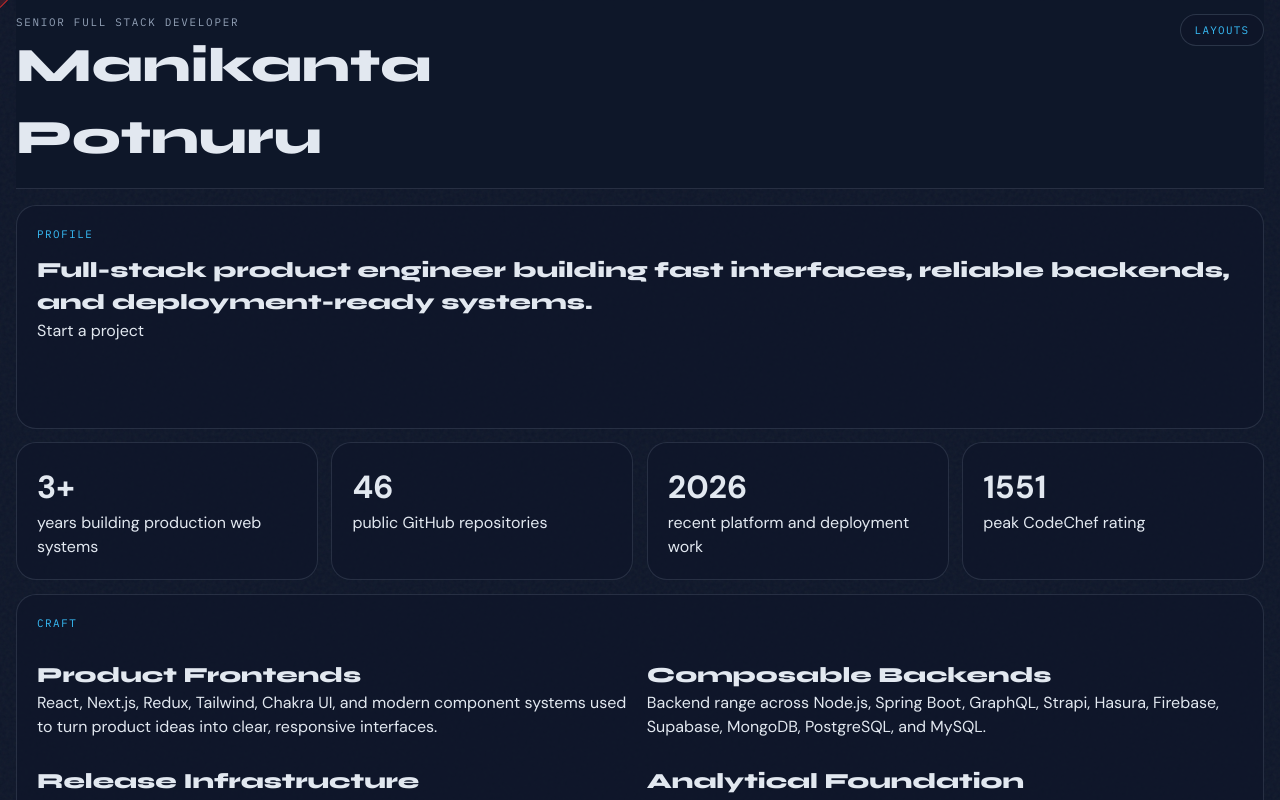
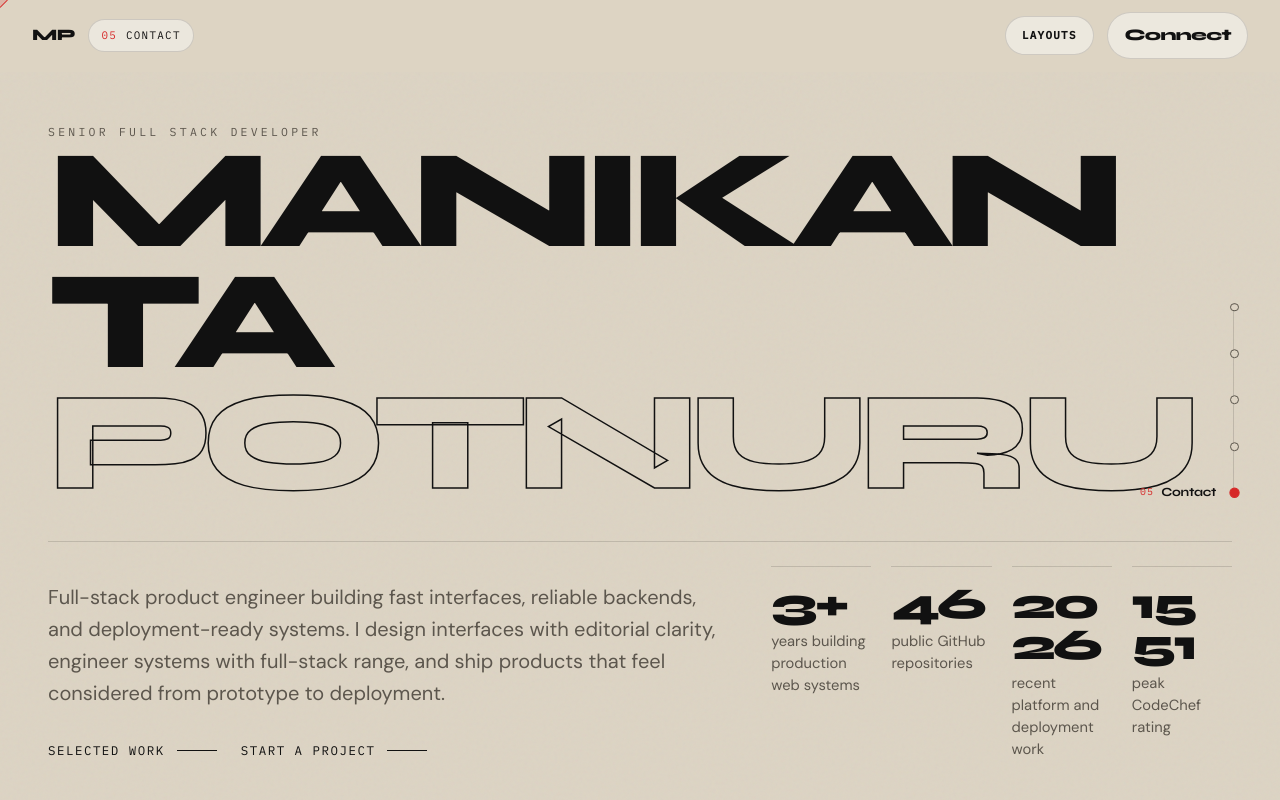
Before and after one commit to manikanta9176/portfolio, a Next.js app: page / in a window 1280 px wide. Shown: the top 800 px of the page. Built offline with nearby package versions, Linux system fonts and the light colour scheme.

Commit message:
Default to Editorial Studio and persist layout choice across visits.
Use localStorage instead of session randomization, migrate legacy session preferences, and rename the picker trigger to Layouts.

```diff
--- a/src/app/layout.tsx
+++ b/src/app/layout.tsx
@@ -1,7 +1,7 @@
 import type { Metadata } from "next";
 import { DM_Sans, IBM_Plex_Mono, JetBrains_Mono, Syne } from "next/font/google";
 import { PortfolioProvider } from "@/portfolios/provider";
-import { PORTFOLIO_STORAGE_KEY, portfolioIds } from "@/portfolios/registry";
+import { DEFAULT_PORTFOLIO_ID, PORTFOLIO_STORAGE_KEY, portfolioIds } from "@/portfolios/registry";
 import { siteConfig, timeline } from "@/lib/profile";
 import "./globals.css";
 import "./site-cursor.css";
@@ -119,7 +119,7 @@ export default function RootLayout({
     ],
   };
 
-  const portfolioInitScript = `(function(){var k=${JSON.stringify(PORTFOLIO_STORAGE_KEY)};var t=${JSON.stringify(portfolioIds)};var s=sessionStorage.getItem(k);if(!s||t.indexOf(s)<0){s=t[Math.floor(Math.random()*t.length)];sessionStorage.setItem(k,s);}document.documentElement.dataset.portfolio=s;var i=document.querySelector('link[data-portfolio-icon],link[rel=\"icon\"]');if(!i){i=document.createElement('link');i.rel='icon';document.head.appendChild(i);}i.type='image/svg+xml';i.setAttribute('data-portfolio-icon','true');i.href='/favicons/'+s+'.svg';})();`;
+  const portfolioInitScript = `(function(){var k=${JSON.stringify(PORTFOLIO_STORAGE_KEY)};var t=${JSON.stringify(portfolioIds)};var d=${JSON.stringify(DEFAULT_PORTFOLIO_ID)};var s=localStorage.getItem(k);if(!s||t.indexOf(s)<0){try{var legacy=sessionStorage.getItem(k);if(legacy&&t.indexOf(legacy)>=0){s=legacy;}}catch(e){}}if(!s||t.indexOf(s)<0){s=d;}localStorage.setItem(k,s);try{sessionStorage.removeItem(k);}catch(e){}document.documentElement.dataset.portfolio=s;var i=document.querySelector('link[data-portfolio-icon],link[rel=\"icon\"]');if(!i){i=document.createElement('link');i.rel='icon';document.head.appendChild(i);}i.type='image/svg+xml';i.setAttribute('data-portfolio-icon','true');i.href='/favicons/'+s+'.svg';})();`;
 
   return (
     <html
--- a/src/components/creative/site-experience.tsx
+++ b/src/components/creative/site-experience.tsx
@@ -118,7 +118,7 @@ export function SiteExperience() {
         </div>
 
         <div className="site-header-end">
-          <PortfolioPicker className="site-command" label="Portfolios" showMeta={false} />
+          <PortfolioPicker className="site-command" showMeta={false} />
           <button
             className="site-command"
             onClick={() => setPaletteOpen(true)}
--- a/src/components/interactive-layer.tsx
+++ b/src/components/interactive-layer.tsx
@@ -181,7 +181,7 @@ export function InteractiveLayer() {
           MP
         </a>
         <div className="noir-chrome-actions">
-          <PortfolioPicker className="noir-picker-trigger" label="Portfolios" showMeta={false} />
+          <PortfolioPicker className="noir-picker-trigger" showMeta={false} />
           <button
             className="noir-command-trigger"
             onClick={() => setPaletteOpen(true)}
--- a/src/components/portfolio-picker.tsx
+++ b/src/components/portfolio-picker.tsx
@@ -14,7 +14,7 @@ interface PortfolioPickerProps {
 
 export function PortfolioPicker({
   className = "",
-  label = "Portfolios",
+  label = "Layouts",
   showMeta = true,
 }: PortfolioPickerProps) {
   const { portfolioId, portfolio } = usePortfolio();
--- /dev/null
+++ b/src/lib/portfolio-preference.ts
@@ -0,0 +1,35 @@
+import {
+  DEFAULT_PORTFOLIO_ID,
+  isPortfolioId,
+  PORTFOLIO_STORAGE_KEY,
+} from "@/portfolios/registry";
+import type { PortfolioId } from "@/portfolios/types";
+
+export function readPortfolioPreference(): PortfolioId | null {
+  if (typeof window === "undefined") {
+    return null;
+  }
+
+  const stored = localStorage.getItem(PORTFOLIO_STORAGE_KEY);
+  if (isPortfolioId(stored)) {
+    return stored;
+  }
+
+  const legacy = sessionStorage.getItem(PORTFOLIO_STORAGE_KEY);
+  if (isPortfolioId(legacy)) {
+    localStorage.setItem(PORTFOLIO_STORAGE_KEY, legacy);
+    sessionStorage.removeItem(PORTFOLIO_STORAGE_KEY);
+    return legacy;
+  }
+
+  return null;
+}
+
+export function writePortfolioPreference(id: PortfolioId) {
+  localStorage.setItem(PORTFOLIO_STORAGE_KEY, id);
+  sessionStorage.removeItem(PORTFOLIO_STORAGE_KEY);
+}
+
+export function resolvePortfolioPreference(): PortfolioId {
+  return readPortfolioPreference() ?? DEFAULT_PORTFOLIO_ID;
+}
--- a/src/portfolios/bento/index.tsx
+++ b/src/portfolios/bento/index.tsx
@@ -34,7 +34,7 @@ export function BentoPortfolio() {
           <h1>{siteConfig.name}</h1>
         </div>
         <div className="bento-topbar-actions">
-          <PortfolioPicker className="bento-picker-trigger" label="Layouts" showMeta={false} />
+          <PortfolioPicker className="bento-picker-trigger" showMeta={false} />
         </div>
       </header>
 
--- a/src/portfolios/brutalist/index.tsx
+++ b/src/portfolios/brutalist/index.tsx
@@ -161,7 +161,7 @@ export function BrutalistPortfolio() {
         </div>
 
         <div className="brutalist-rail-footer">
-          <PortfolioPicker className="brutalist-rail-picker" label="Switch" showMeta={false} />
+          <PortfolioPicker className="brutalist-rail-picker" showMeta={false} />
         </div>
       </aside>
 
--- a/src/portfolios/provider.tsx
+++ b/src/portfolios/provider.tsx
@@ -8,14 +8,18 @@ import {
   useSyncExternalStore,
 } from "react";
 import {
+  DEFAULT_PORTFOLIO_ID,
   getPortfolio,
   isPortfolioId,
   pickRandomPortfolio,
-  PORTFOLIO_STORAGE_KEY,
   portfolios,
 } from "./registry";
 import type { PortfolioDefinition, PortfolioId } from "./types";
 import { syncPortfolioFavicon } from "@/lib/portfolio-favicons";
+import {
+  resolvePortfolioPreference,
+  writePortfolioPreference,
+} from "@/lib/portfolio-preference";
 
 interface PortfolioContextValue {
   portfolio: PortfolioDefinition;
@@ -34,7 +38,7 @@ type PortfolioSnapshot = {
 };
 
 const SERVER_SNAPSHOT: PortfolioSnapshot = {
-  portfolioId: "editorial",
+  portfolioId: DEFAULT_PORTFOLIO_ID,
   ready: false,
 };
 
@@ -44,7 +48,7 @@ const listeners = new Set<() => void>();
 
 function resolvePortfolioId(): PortfolioId {
   if (typeof window === "undefined") {
-    return "editorial";
+    return DEFAULT_PORTFOLIO_ID;
   }
 
   const domPortfolio = document.documentElement.dataset.portfolio;
@@ -52,15 +56,10 @@ function resolvePortfolioId(): PortfolioId {
     return domPortfolio;
   }
 
-  const stored = sessionStorage.getItem(PORTFOLIO_STORAGE_KEY);
-  if (isPortfolioId(stored)) {
-    return stored;
-  }
-
-  const randomPortfolio = pickRandomPortfolio();
-  sessionStorage.setItem(PORTFOLIO_STORAGE_KEY, randomPortfolio);
-  document.documentElement.dataset.portfolio = randomPortfolio;
-  return randomPortfolio;
+  const portfolioId = resolvePortfolioPreference();
+  writePortfolioPreference(portfolioId);
+  document.documentElement.dataset.portfolio = portfolioId;
+  return portfolioId;
 }
 
 function subscribe(listener: () => void) {
@@ -96,7 +95,7 @@ function getSnapshot(): PortfolioSnapshot {
 
 function applyPortfolio(id: PortfolioId) {
   snapshot = { portfolioId: id, ready: true };
-  sessionStorage.setItem(PORTFOLIO_STORAGE_KEY, id);
+  writePortfolioPreference(id);
   document.documentElement.dataset.portfolio = id;
   syncPortfolioFavicon(id);
   delete document.body.dataset.mood;
--- a/src/portfolios/registry.ts
+++ b/src/portfolios/registry.ts
@@ -1,6 +1,7 @@
 import type { PortfolioDefinition, PortfolioId } from "./types";
 
 export const PORTFOLIO_STORAGE_KEY = "portfolio-variant";
+export const DEFAULT_PORTFOLIO_ID = "editorial" satisfies PortfolioId;
 
 export const portfolios: PortfolioDefinition[] = [
   {
--- a/src/portfolios/swiss/index.tsx
+++ b/src/portfolios/swiss/index.tsx
@@ -165,7 +165,7 @@ export function SwissPortfolio() {
         </div>
 
         <div className="swiss-index-footer">
-          <PortfolioPicker className="swiss-picker-trigger" label="Layouts" showMeta={false} />
+          <PortfolioPicker className="swiss-picker-trigger" showMeta={false} />
         </div>
       </aside>
 
--- a/src/portfolios/terminal/index.tsx
+++ b/src/portfolios/terminal/index.tsx
@@ -36,7 +36,7 @@ export function TerminalPortfolio() {
             <span />
           </div>
           <p>manikanta@portfolio — bash — 80×24</p>
-          <PortfolioPicker className="terminal-picker-trigger" label="layouts" showMeta={false} />
+          <PortfolioPicker className="terminal-picker-trigger" showMeta={false} />
         </header>
 
         <nav aria-label="Section navigation" className="terminal-tabs">
--- a/src/portfolios/timeline/index.tsx
+++ b/src/portfolios/timeline/index.tsx
@@ -165,7 +165,7 @@ export function TimelinePortfolio() {
         </div>
 
         <div className="timeline-rail-footer">
-          <PortfolioPicker className="timeline-picker-trigger" label="Switch" showMeta={false} />
+          <PortfolioPicker className="timeline-picker-trigger" showMeta={false} />
         </div>
       </aside>
 
```
